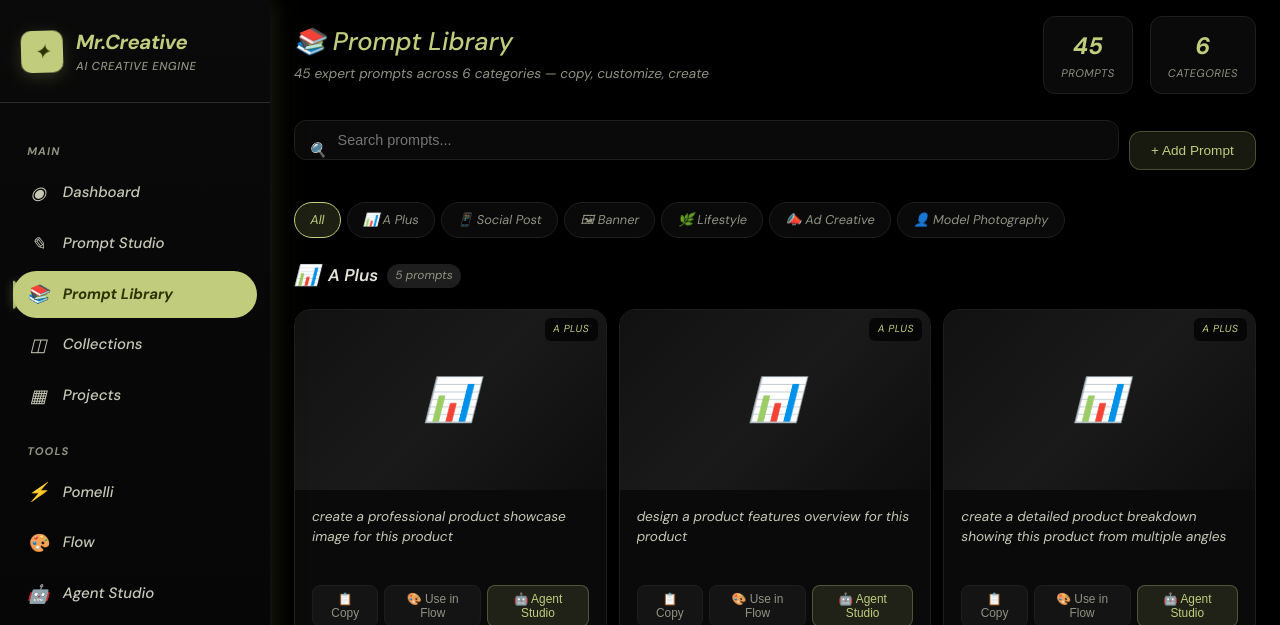
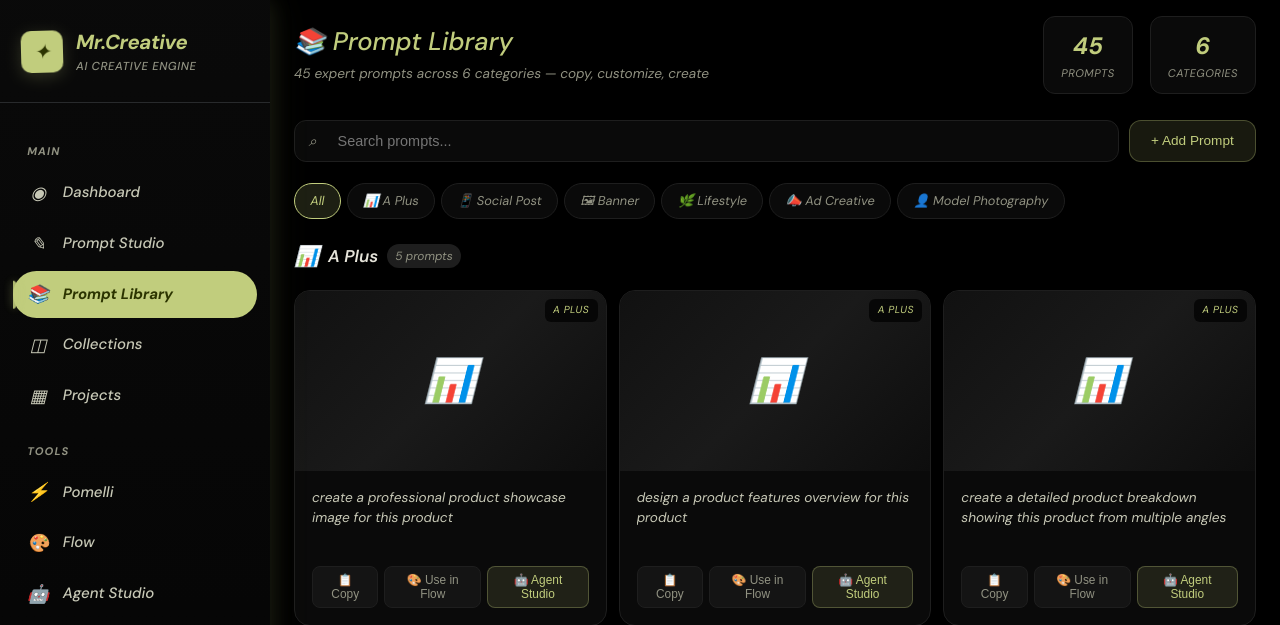
Before and after one commit to manthanproject/Mr.Creative, a Flask app: page /prompts/library in a window 1280 px wide. Shown: the top 625 px of the page. Run offline with Flask 3, Linux system fonts and the light colour scheme; the visitor is signed in with stand-in values (Sample User, id 1); data that the repository does not hold is empty.

Commit message:
fix: align search bar and Add Prompt button heights, fix icon
Co-Authored-By: Claude Opus 4.7 (1M context) <noreply@anthropic.com>

```diff
--- a/templates/prompt_library.html
+++ b/templates/prompt_library.html
@@ -20,10 +20,10 @@
     .pl-filter.active { background: rgba(193,205,125,0.15); border-color: #c1cd7d; color: #c1cd7d; }
 
     /* Search */
-    .pl-search { width: 100%; padding: 0.65rem 1rem 0.65rem 2.5rem; border-radius: 12px; border: 1px solid #1e1e1e; background: #0a0a0a; color: #e5e3d9; font-size: 0.85rem; margin-bottom: 1.25rem; transition: border-color 0.2s; }
+    .pl-search { width: 100%; padding: 0.65rem 1rem 0.65rem 2.5rem; border-radius: 12px; border: 1px solid #1e1e1e; background: #0a0a0a; color: #e5e3d9; font-size: 0.85rem; transition: border-color 0.2s; box-sizing: border-box; height: 42px; }
     .pl-search:focus { outline: none; border-color: #c1cd7d; }
     .pl-search-wrap { position: relative; }
-    .pl-search-icon { position: absolute; left: 0.85rem; top: 50%; transform: translateY(-50%); color: #919282; font-size: 0.9rem; pointer-events: none; }
+    .pl-search-icon { position: absolute; left: 0.85rem; top: 50%; transform: translateY(-50%); color: #919282; font-size: 0.85rem; pointer-events: none; line-height: 1; display: flex; align-items: center; }
 
     /* Category sections */
     .pl-category { margin-bottom: 2rem; }
@@ -82,10 +82,10 @@
 <!-- Search + Add -->
 <div style="display:flex; gap:10px; align-items:center; margin-bottom:1.25rem;">
     <div class="pl-search-wrap" style="position:relative; flex:1;">
-        <span class="pl-search-icon" style="position:absolute; left:0.85rem; top:50%; transform:translateY(-50%); color:#919282; font-size:0.85rem; pointer-events:none; line-height:1;">🔍</span>
+        <span class="pl-search-icon">⌕</span>
         <input type="text" class="pl-search" id="plSearch" placeholder="Search prompts..." oninput="filterPrompts()" style="width:100%; padding:0.65rem 1rem 0.65rem 2.5rem; border-radius:12px; border:1px solid #1e1e1e; background:#0a0a0a; color:#e5e3d9; font-size:0.85rem;">
     </div>
-    <button class="pl-btn pl-btn-primary" style="padding:0.65rem 1.25rem; font-size:0.8rem; white-space:nowrap; border-radius:12px;" onclick="toggleAddPrompt()">+ Add Prompt</button>
+    <button class="pl-btn pl-btn-primary" style="padding:0 1.25rem; font-size:0.8rem; white-space:nowrap; border-radius:12px; height:42px;" onclick="toggleAddPrompt()">+ Add Prompt</button>
 </div>
 
 <!-- Add Prompt Panel -->
```
